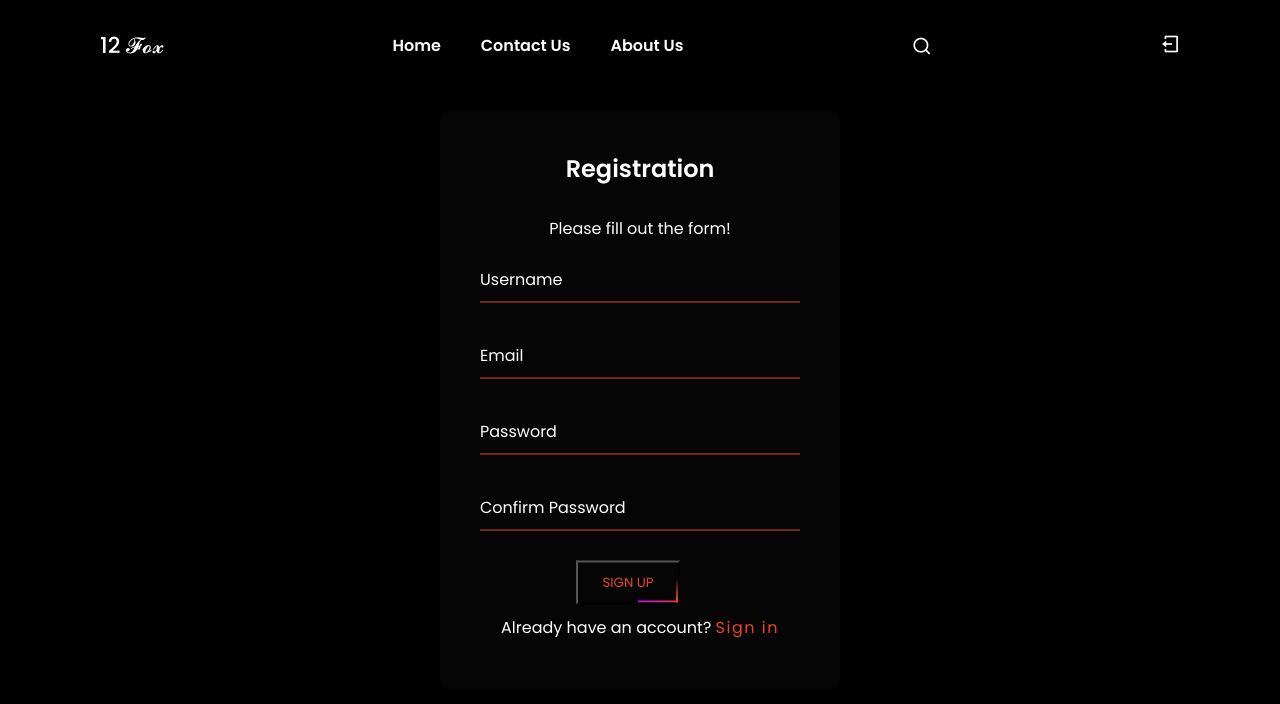
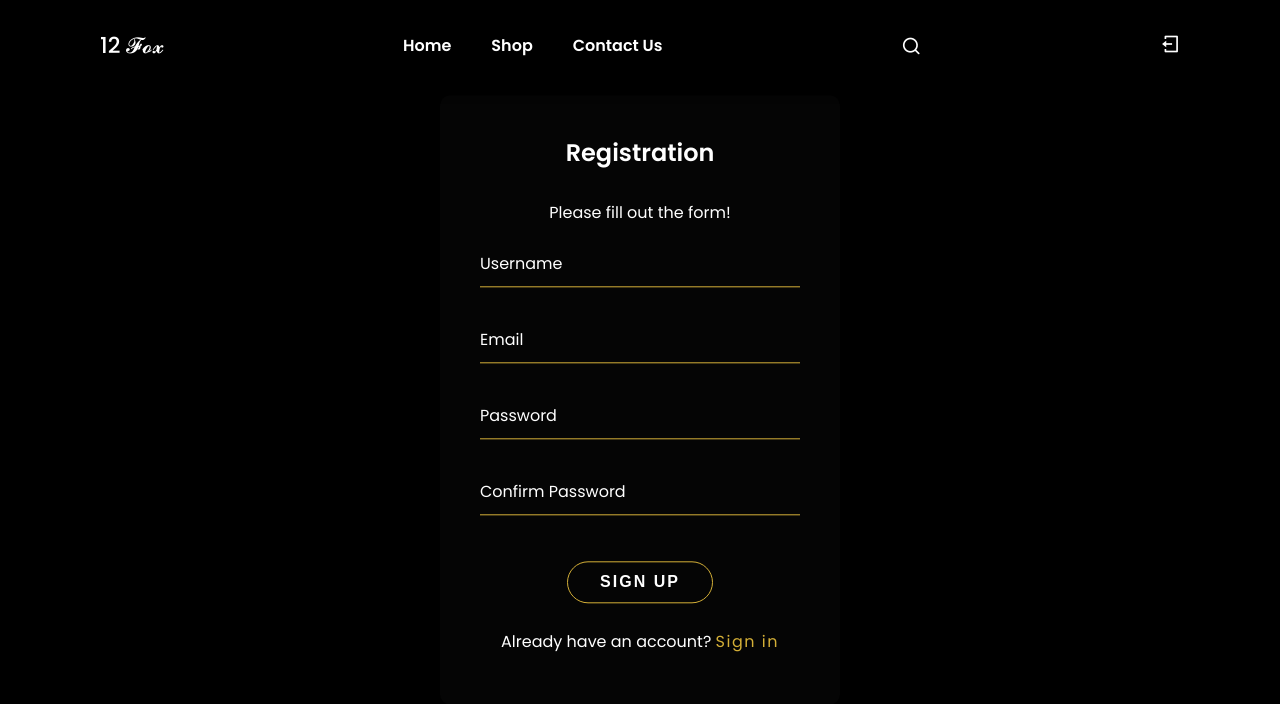
Before and after one commit to Vishva2003/12_Fox, a Flask app: page /reg1 in a window 1280 px wide. Shown: the top 704 px of the page. Run offline with Flask 3, Linux system fonts and the light colour scheme; some libraries are stand-ins or nearby versions.

Commit message:
update favicon

```diff
--- a/app.py
+++ b/app.py
@@ -8,10 +8,10 @@
 
 app.secret_key=os.urandom(24)
 conn = mysql.connector.connect(
-    host='localhost',
-    user='root',
+    host='project-12fox.criqc0wmc4yw.us-east-1.rds.amazonaws.com',
+    user='vishva',
     password='Vishva2003',
-    database='12fox'
+    database='12Fox'
 )
 cursor = conn.cursor()
 
--- a/static/css/loginreg.css
+++ b/static/css/loginreg.css
@@ -306,7 +306,7 @@
     color: #fff;
     margin-bottom: 30px;
     border: none;
-    border-bottom: 1px solid #e42;
+    border-bottom: 1px solid #D4AF37;
     outline: none;
     background: transparent;
 }
@@ -330,122 +330,53 @@
 .user-box input:valid~label{
     top: -20px;
     left: 0;
-    color: #e42;
+    color: #D4AF37;
     font-size: 13px;
 }
 
-.Login-box form button {
-    position: relative;
-    display: inline-block;
-    color: #e42;
-    font-size: 16px;
-    text-decoration: none;
-    text-transform: uppercase;
-    overflow: hidden;
-    transition: all 0.5s;
-    background-color: transparent;
-    margin-right: 40px;
-    letter-spacing: 4px;
-    left: 30%;
-
+.Login-box .btn {
+  display: inline-block;
+  font-family: sans-serif;
+  font-weight: 600;
+  font-size: 16px;
+  color: #fff;
+  margin: 1rem auto;
+  padding: 0.7rem 2rem;
+  border-radius: 30em;
+  border-style: none;
+  position: relative;
+  display: block;
+  z-index: 1;
+  overflow: hidden;
+  text-decoration: none;
+  text-transform: uppercase;
+  letter-spacing: 2px;
+  background-color: transparent;
+  border: 1px solid #D4AF37;
 }
 
-.Login-box button:hover{
-    background: linear-gradient(45deg,#e42,#e42);
-    color: #fff;
-    border-radius: 5px;
-    box-shadow: 0 0 5px #e42,0 0 25px #e42,0 0 50px #e42,0 0 100px #e42;
-
-}
-.Login-box button span{
-    position: absolute;
-    display: block;
+.Login-box button::before {
+  content: "";
+  width: 100%;
+  height: 100%;
+  position: absolute;
+  top: 0;
+  left: 0;
+  background-color: #D4AF37;
+  transform: translateX(-101%);
+  transition: all .3s ease;
+  z-index: -1;
 }
 
-.Login-box button span:nth-child(1){
-    top: 0;
-    left: -100%;
-    width: 100px;
-    height: 2px;
-    background: linear-gradient(90deg, transparent, #e42,#d703f3);
-    animation: animl 1s linear infinite;
-    animation-delay: 0s ;
+.Login-box button:hover {
+  color: #ffffff;
+  transition: all .3s ease;
 }
 
-@keyframes animl {
-  0%{
-      left: -100%;
-  }
-  50%,
-  100%{
-      left: 100%;
-  }
+button:hover::before {
+  transform: translateX(0);
 }
 
-
-.Login-box button span:nth-child(2){
-    top: -100%;
-    right: 0;
-    width: 2px;
-    height: 100%;
-    background: linear-gradient(180deg, transparent, #e42,#d703f3);
-    animation: anim2 1s linear infinite;
-    animation-delay: 0.25s ;
-
-}
-
-@keyframes anim2 {
-    0%{
-        top: -100%;
-    }
-    50%,
-    100%{
-        top: 100%;
-    }
-}
-
-
-.Login-box button span:nth-child(3){
-    bottom: 0;
-    right: -100%;
-    width: 100%;
-    height: 2px;
-    background: linear-gradient(270deg, transparent, #e42,#d703f3);
-    animation: anim3 1s linear infinite;
-    animation-delay: 0.5s ;
-
-}
-
-@keyframes anim3 {
-    0%{
-        right: -100%;
-    }
-    50%,
-    100%{
-        right: 100%;
-    }
-}
-
-.Login-box button span:nth-child(4){
-    bottom: -100%;
-    left: 0;
-    width: 2px;
-    height: 100%;
-    background: linear-gradient(360deg, transparent, #e42,#d703f3);
-    animation: anim4 1s linear infinite;
-    animation-delay: 0.75s ;
-
-}
-
-@keyframes anim4 {
-    0%{
-        bottom: -100%;
-    }
-    50%,
-    100%{
-        bottom: 100%;
-    }
-}
 .login_signup {
     font-size: 16px;
     text-align: center;
@@ -456,7 +387,7 @@
 
 .login_signup a{
     text-decoration: none;
-    color: #e42;
+    color: #D4AF37;
     letter-spacing: 1.5px;
     box-sizing: border-box;
 }
--- a/static/css/style.css
+++ b/static/css/style.css
@@ -558,6 +558,7 @@
   padding: 12px 36px;
   font-weight: 400;
   border-radius: 6px;
+  width: 180px;
   border: 1px solid #ffffff80;
   transition: all 0.3s ease;
 }
--- a/templates/contact.html
+++ b/templates/contact.html
@@ -19,8 +19,9 @@
         <ul class="nav-links">
           <i class="uil uil-times navCloseBtn"></i>
           <li><a href="{{url_for('base')}}">Home</a></li>
+          <li><a href="{{url_for('base')}}">Shop</a></li>
           <li><a href="#contact">Contact Us</a></li>
-          <li><a href="#">About us</a></li>
+
         </ul>
         <i class="uil uil-search search-icon" id="searchIcon"></i>
         <div class="search-box">
--- a/templates/reg.html
+++ b/templates/reg.html
@@ -10,7 +10,8 @@
         <link rel="stylesheet" href="https://unicons.iconscout.com/release/v4.0.0/css/line.css">
         <link rel="stylesheet" href="/static/css/loginreg.css">
         <link rel="stylesheet" type="text/css" href="{{url_for('static', filename='css/loginreg.css')}}" media="all">
-    </head>
+        <link rel="icon" href="assets\favicon.ico">
+      </head>
     <body>
 
       <nav class="nav">
@@ -19,8 +20,9 @@
         <ul class="nav-links">
           <i class="uil uil-times navCloseBtn"></i>
           <li><a href="#">Home</a></li>
+          <li><a href="#">Shop</a></li>
           <li><a href="{{url_for('contact')}}">Contact Us</a></li>
-          <li><a href="#contact">About Us</a></li>
+
         </ul>
         <i class="uil uil-search search-icon" id="searchIcon"></i>
         <div class="search-box">
@@ -52,11 +54,8 @@
 				<input type="password" name="confirm" id="" required="">
 				<label for="">Confirm Password</label>
 			</div>
-			<button ><div class="box"><input type="submit" class="btn" value="SIGN UP"></div>
-				<span></span>
-				<span></span>
-				<span></span>
-				<span></span>
+      <button type="submit"  class="btn" value="SIGN IN">
+        Sign Up
 			</button>
 		</form>
 
```
Also changed, not shown: templates/login.html (+7 -6 lines), static/assets/fox-logo-hipster-vintage-retro-_1_.ico (added).
